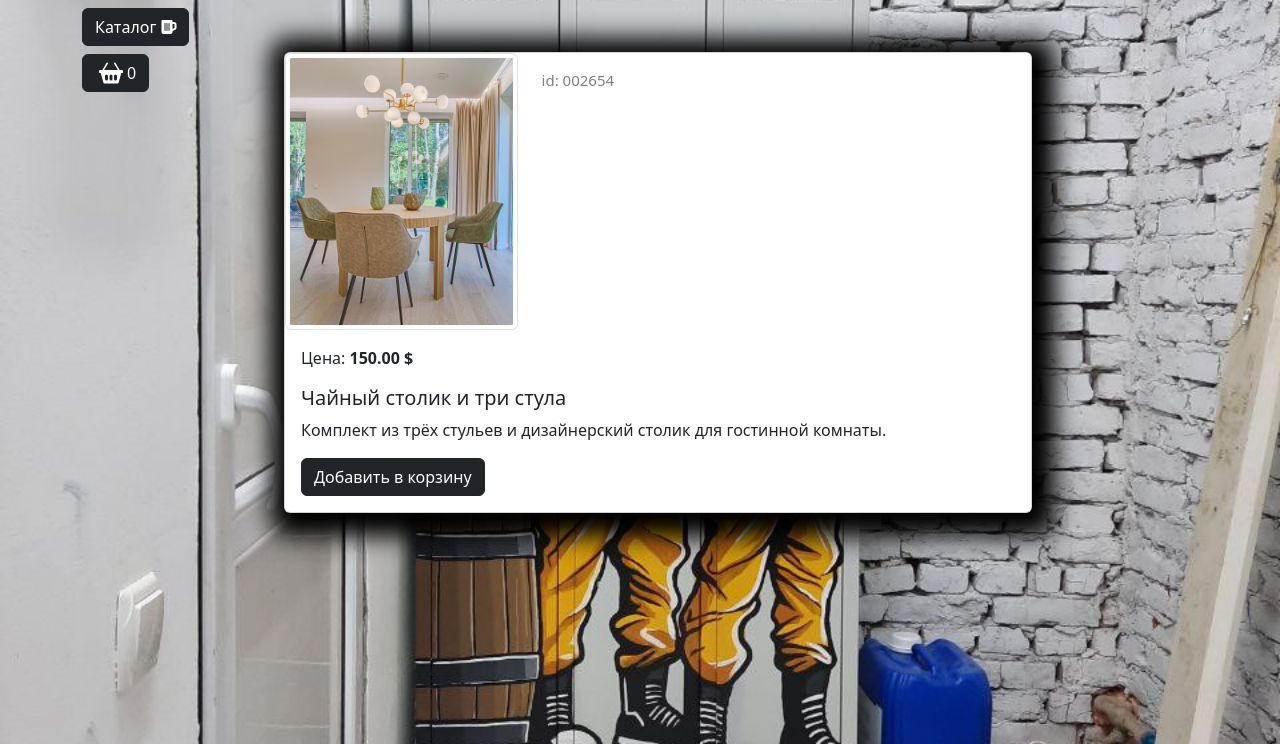
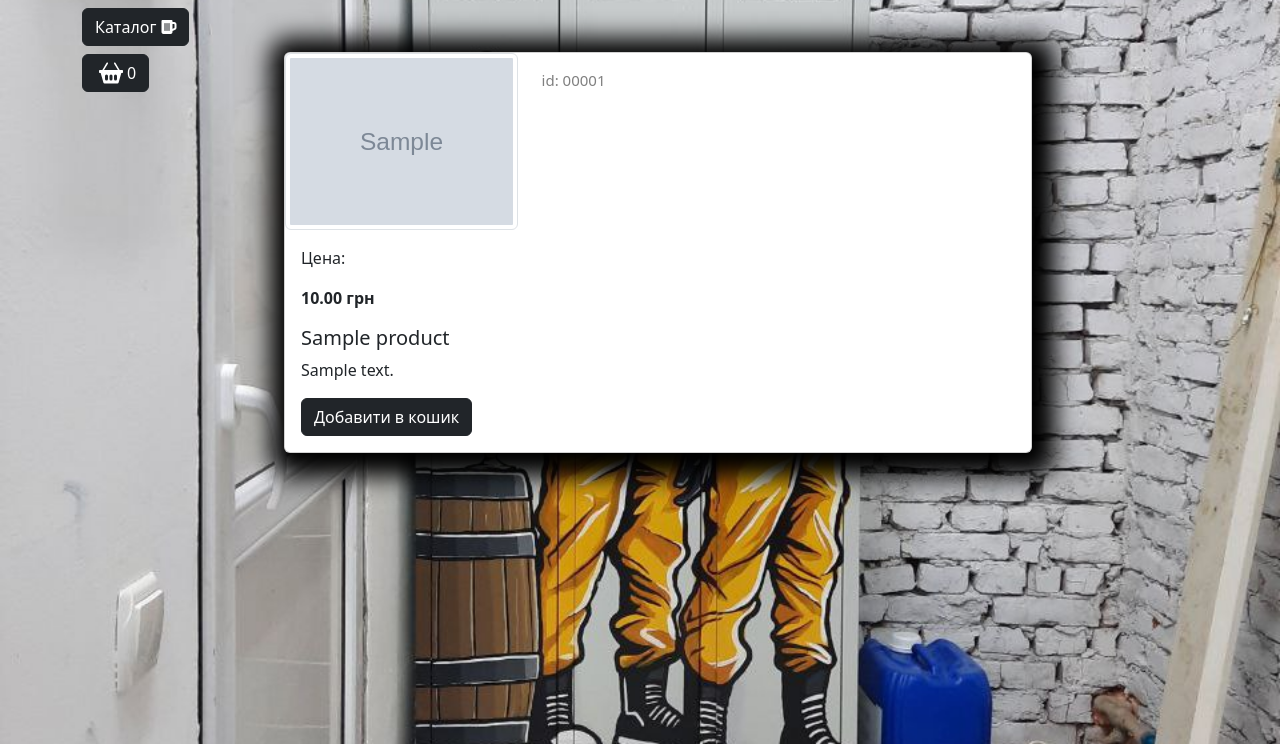
Before and after one commit to AllHateMan/DjangoStudy, a Django app: template MarketStudy/goods/templates/goods/product.html in a window 1280 px wide. Shown: the part 56-800 px from the top of the page. Run offline with Django 5.2, Linux system fonts and the light colour scheme; tables that the repository leaves empty hold one stand-in row (values such as "Sample post"); the template is opened without the code that fills it: values that come from a table or form of the project are taken from there, most other values are stand-ins (such as "Sample title", 1, 10 or a date in 2020); grey boxes marked "Sample" are stand-in pictures; parts of the project's set-up code (start-up, migrations or seed data) failed here and were passed over; some libraries are stand-ins or nearby versions.

Commit message:
slug converter for product

```diff
--- a/MarketStudy/goods/templates/goods/catalog.html
+++ b/MarketStudy/goods/templates/goods/catalog.html
@@ -50,7 +50,7 @@
             <div class="card border-primary rounded custom-shadow">
                 <img src={{ goods.image.url }} class="card-img-top" alt="{{ product.name}}">
                 <div class="card-body">
-                    <a href="../goods/product.html">
+                    <a href="{% url 'catalog:product' goods.slug %}">
                         <p class="card-title">{{ goods.name }}</p>
                     </a>
                     <p class="card-text text-truncate">{{ goods.description }}</p>
@@ -59,7 +59,7 @@
                         {% if goods.discount %}
                         <p><s>{{ goods.price }}</s> грн</p>
                         <p><strong>{{ goods.sell_price }} грн</strong></p>
-                        <span class="badge bg-warning text-dark">Скидка {{ goods.discount }} %</span>
+                        <span class="badge bg-warning text-dark">Знижка {{ goods.discount }} %</span>
                         {% else %}
 
                         <p><strong>{{ goods.price }} грн</strong></p>
--- a/MarketStudy/goods/templates/goods/product.html
+++ b/MarketStudy/goods/templates/goods/product.html
@@ -1,7 +1,8 @@
 {% extends "main/base.html" %}
 {% load static %}
+{% load goods_tags %}
 
-{% block title %}Товар{% endblock title %}
+{% block title %}{{ title }}{% endblock title %}
 
 {% block content %}
 <div class="col-lg-10">
@@ -11,11 +12,11 @@
             <div class="row">
                 <!-- Миниатюры -->
                 <div class="col-md-4">
-                    <img src="../deps/images/goods/set of tea table and three chairs.jpg"
+                    <img src="{{ product.image.url }}" alt="{{ product.name }}"
                         class="img-thumbnail" data-bs-toggle="modal" data-bs-target="#imageModal1">
                 </div>
                 <div class="col-md-4 ">
-                    <p class="product_id mt-3">id: 002654</p>
+                    <p class="product_id mt-3">id: {{ product.display_id }}</p>
                 </div>
                 <!-- Увеличить изображение в модальном окне -->
                 <div class="modal fade" id="imageModal1" tabindex="-1"
@@ -28,7 +29,7 @@
                                     aria-label="Закрыть"></button>
                             </div>
                             <div class="modal-body">
-                                <img src="../deps/images/goods/set of tea table and three chairs.jpg"
+                                <img src="{{ product.image.url }}"
                                     class="img-fluid" alt="Изображение 1">
                             </div>
                         </div>
@@ -37,11 +38,18 @@
             </div>
             <!-- Описание товара -->
             <div class="card-body">
-                <p class="card-text">Цена: <strong>150.00 $</strong></p>
-                <h5 class="card-title">Чайный столик и три стула</h5>
-                <p class="card-text">Комплект из трёх стульев и дизайнерский столик для гостинной
-                    комнаты.</p>
-                <a href="#" class="btn btn-dark add-to-cart">Добавить в корзину</a>
+                <p class="card-text">Цена: <div class="price">
+                    {% if product.discount %}
+                    <p><s>{{ product.price }}</s> грн</p>
+                    <p><strong>{{ product.sell_price }} грн</strong></p>
+                    <span class="badge bg-warning text-dark">Знижка {{ product.discount }} %</span>
+                    {% else %}
+                    <p><strong>{{ product.price }} грн</strong></p>
+                    {% endif %}
+                </div></p>
+                <h5 class="card-title">{{ product.name}}</h5>
+                <p class="card-text">{{ product.description}}</p>
+                <a href="#" class="btn btn-dark add-to-cart">Добавити в кошик</a>
             </div>
         </div>
     </div>
--- a/MarketStudy/goods/urls.py
+++ b/MarketStudy/goods/urls.py
@@ -4,5 +4,5 @@ from goods import views
 app_name = 'catalog'
 urlpatterns = [
     path('', views.catalog, name='index'),
-    path('product/', views.product, name='product'),
+    path('product/<slug:product_slug>/', views.product, name='product'),
 ]
```
Also changed, not shown: MarketStudy/goods/views.py (+8 -2 lines).
